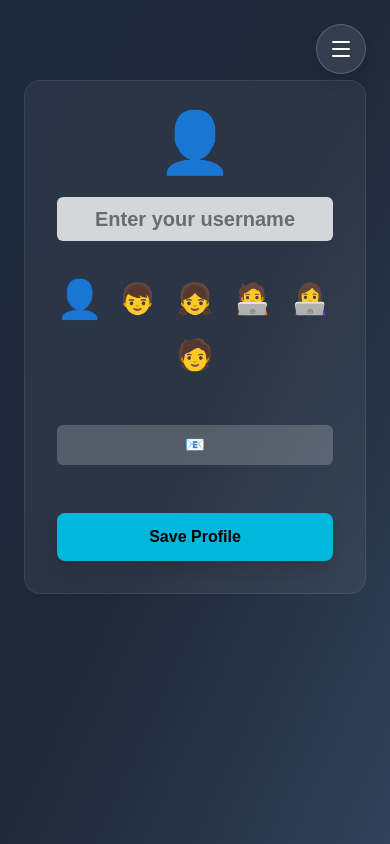
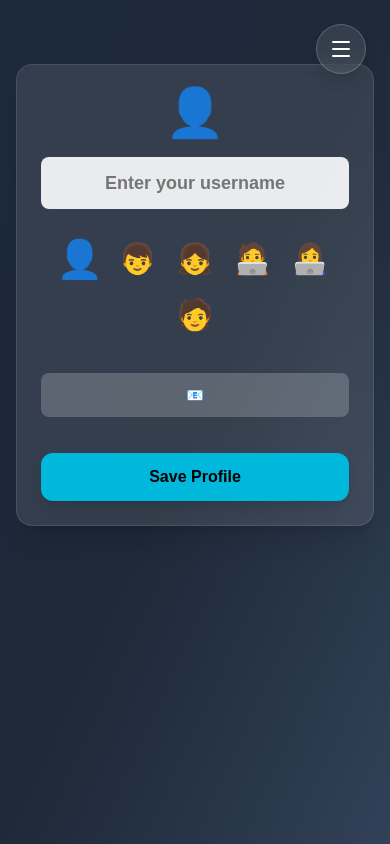
Before and after one commit to alladishailendra/JALSUDDHI, a Next.js app: page /profile in a window 390 px wide. Built offline with nearby package versions, Linux system fonts and the light colour scheme.

Commit message:
Make profile page responsive for mobile and desktop

```diff
--- a/pages/profile.js
+++ b/pages/profile.js
@@ -9,10 +9,9 @@ export default function Profile() {
     emoji: "👤",
     email: "",
   });
-  const [status, setStatus] = useState(""); // save feedback
+  const [status, setStatus] = useState("");
   const emojis = ["👤", "👦", "👧", "🧑‍💻", "👩‍💻", "🧑"];
 
-  // Load profile from localStorage or set defaults
   useEffect(() => {
     if (auth.currentUser) {
       const savedProfile = localStorage.getItem(auth.currentUser.email);
@@ -40,14 +39,15 @@ export default function Profile() {
   return (
     <div className="min-h-screen bg-gradient-to-br from-slate-800 via-gray-800 to-slate-700 text-white">
       <Navbar />
-      <main className="relative z-10 px-6 py-20 max-w-3xl mx-auto">
+
+      <main className="relative z-10 px-4 sm:px-6 py-16 sm:py-20 max-w-xl sm:max-w-2xl mx-auto">
         <motion.div
-          className="bg-white/6 p-8 rounded-2xl backdrop-blur-md border border-white/8 flex flex-col items-center gap-6"
+          className="bg-white/10 p-6 sm:p-8 rounded-2xl backdrop-blur-md border border-white/10 flex flex-col items-center gap-5 sm:gap-6 shadow-xl"
           initial={{ opacity: 0, y: 20 }}
           animate={{ opacity: 1, y: 0 }}
         >
           {/* Emoji Display */}
-          <div className="text-6xl">{user.emoji}</div>
+          <div className="text-5xl sm:text-6xl">{user.emoji}</div>
 
           {/* Username Input */}
           <input
@@ -55,17 +55,17 @@ export default function Profile() {
             value={user.name}
             onChange={handleChange}
             placeholder="Enter your username"
-            className="w-full text-black p-2 rounded-md outline-none bg-white/80 focus:ring-2 focus:ring-cyan-500 text-center font-semibold text-xl"
+            className="w-full text-black p-3 rounded-lg outline-none bg-white/90 focus:ring-2 focus:ring-cyan-500 text-center font-semibold text-lg sm:text-xl"
           />
 
           {/* Emoji Picker */}
-          <div className="flex gap-3 mt-3 flex-wrap justify-center">
+          <div className="flex gap-3 mt-2 flex-wrap justify-center">
             {emojis.map((e) => (
               <span
                 key={e}
                 onClick={() => handleEmojiSelect(e)}
-                className={`cursor-pointer text-3xl p-1 rounded-md transition-transform ${
-                  user.emoji === e ? "scale-125" : ""
+                className={`cursor-pointer text-3xl sm:text-4xl p-1 rounded-md transition-transform ${
+                  user.emoji === e ? "scale-125" : "hover:scale-110"
                 }`}
               >
                 {e}
@@ -74,20 +74,24 @@ export default function Profile() {
           </div>
 
           {/* Email Block */}
-          <div className="mt-6 p-2 bg-white/20 rounded-md w-full text-center text-slate-200 font-medium">
+          <div className="mt-4 p-3 bg-white/20 rounded-lg w-full text-center text-slate-200 font-medium text-sm sm:text-base break-all">
             📧 {user.email}
           </div>
 
           {/* Save Button */}
           <button
             onClick={handleSave}
-            className="mt-6 w-full bg-cyan-500 text-black font-semibold py-3 rounded-lg shadow-lg hover:bg-cyan-400 transition-all"
+            className="mt-4 w-full bg-cyan-500 text-black font-semibold py-3 rounded-xl shadow-lg hover:bg-cyan-400 active:scale-[0.98] transition-all"
           >
             Save Profile
           </button>
 
           {/* Status */}
-          {status && <p className="text-green-400 mt-2">{status}</p>}
+          {status && (
+            <p className="text-green-400 mt-1 text-sm sm:text-base">
+              {status}
+            </p>
+          )}
         </motion.div>
       </main>
     </div>
```
